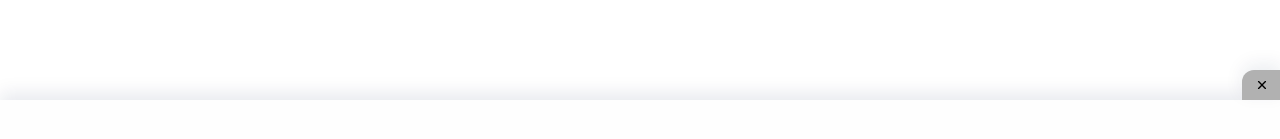
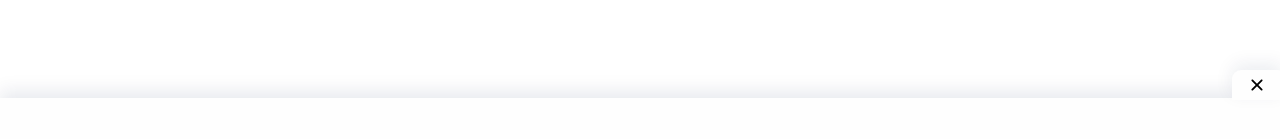
Before and after one commit to imriazul/sticky-footer-ads, a plain HTML site: page index.html in a window 1280 px wide. Shown: the part 611-750 px from the top of the page. Drawn offline with Linux system fonts and the light colour scheme.

Commit message:
add some css

```diff
--- a/index.html
+++ b/index.html
@@ -7,7 +7,7 @@
     <meta name="viewport" content="width=device-width, initial-scale=1.0">
     <title>Google Sticy ads</title>
     <style>
-        .sticky-ads {
+                .sticky-ads {
             position: fixed;
             bottom: 0;
             left: 0;
@@ -26,22 +26,22 @@
         }
 
         .sticky-ads-close {
-            width: 40px;
+            width: 50px;
             height: 30px;
             display: flex;
             align-items: center;
             justify-content: center;
-            border-radius: 12px 0 0;
+            border-radius: 9px 4px 0 0;
             position: absolute;
             right: 0;
-            top: -30px;
-            background-color: #b1b1b1;
+            top: -28px;
+            background-color: #fefefe;
             box-shadow: 0 -6px 18px 0 rgba(9, 32, 76, .08);
         }
 
         .sticky-ads .sticky-ads-close svg {
-            width: 22px;
-            height: 22px;
+            width: 30px;
+            height: 30px;
             fill: #000;
         }
 
@@ -51,6 +51,7 @@
             position: relative;
             height: 85px;
             width: 100%;
+			padding-top: 2px;
             margin-right: 5px;
             margin-left: 5px;
         }
@@ -58,7 +59,7 @@
 </head>
 
 <body>
-<!-- <b:if cond='data:blog.isMobileRequest == &quot;true&quot;'> //only show in mobile device -->
+    <!-- <b:if cond='data:blog.isMobileRequest == &quot;true&quot;'> //only show in mobile device -->
         <div class='sticky-ads' id='sticky-ads'>
             <div class='sticky-ads-close'
                 onclick='document.getElementById(&quot;sticky-ads&quot;).style.display=&quot;none&quot;'><svg
```
